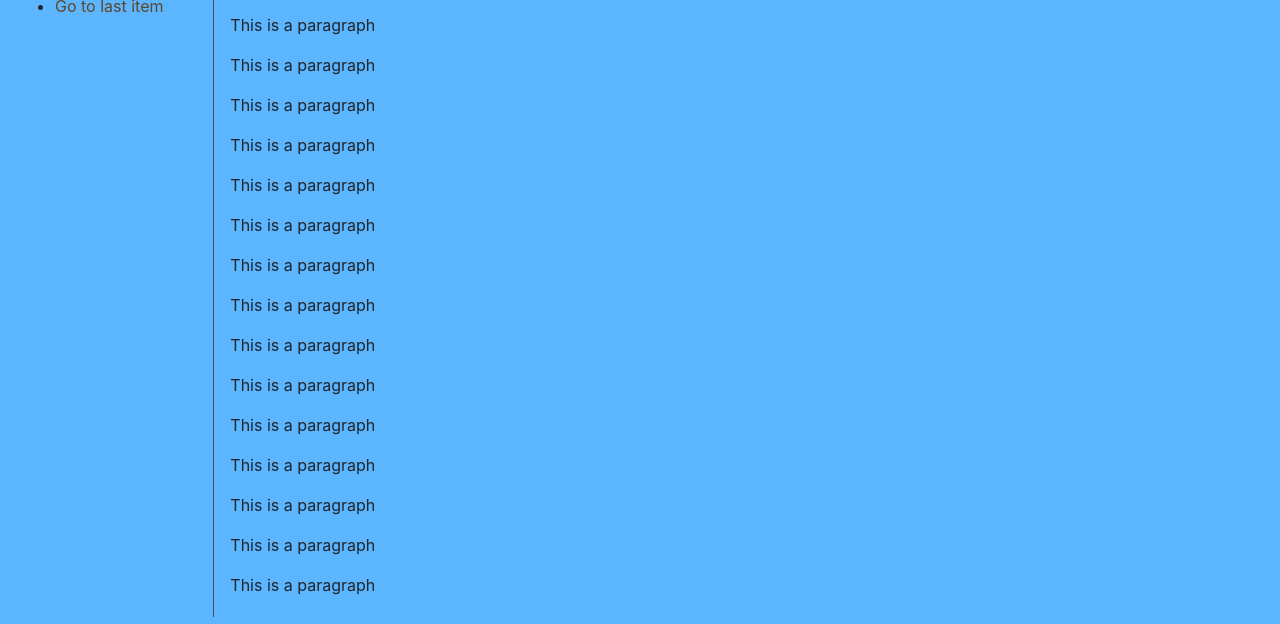
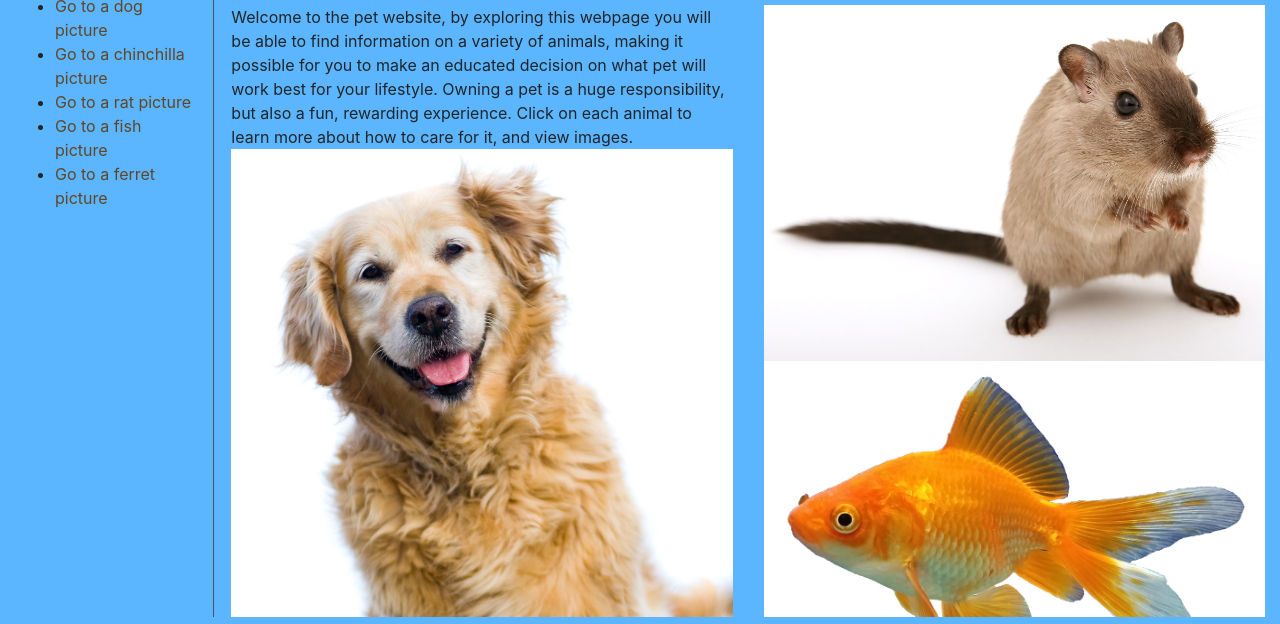
Before and after one commit to Tman1677/PetWebsite, a website: page index.html in a window 1280 px wide. Shown: the part 176-800 px from the top of the page. Drawn offline with Linux system fonts and the light colour scheme.

Commit message:
Main pages done

```diff
--- a/index.html
+++ b/index.html
@@ -37,52 +37,46 @@
           </h4>
           <ul>
             <li>
-              <a href="#one">Go to item one</a>
+              <a href="#text">Go to main text</a>
             </li>
             <li>
-              <a href="#last">Go to last item</a>
+              <a href="#dog1">Go to a dog picture</a>
+            </li>
+            <li>
+              <a href="#chinchilla1">Go to a chinchilla picture</a>
+            </li>
+            <li>
+              <a href="#rat1">Go to a rat picture</a>
+            </li>
+            <li>
+              <a href="#fish1">Go to a fish picture</a>
+            </li>
+            <li>
+              <a href="#ferret1">Go to a ferret picture</a>
             </li>
           </ul>
         </div>
-        <div id = "main" class="col-12 col-md-9 col-xl-10 py-3  pl-md-3 border-left main">
-          <p id="one">This is paragraph one</p>
-          <p>This is a paragraph</p>
-          <p>This is a paragraph</p>
-          <p>This is a paragraph</p>
-          <p>This is a paragraph</p>
-          <p>This is a paragraph</p>
-          <p>This is a paragraph</p>
-          <p>This is a paragraph</p>
-          <p>This is a paragraph</p>
-          <p>This is a paragraph</p>
-          <p>This is a paragraph</p>
-          <p>This is a paragraph</p>
-          <p>This is a paragraph</p>
-          <p>This is a paragraph</p>
-          <p>This is a paragraph</p>
-          <p>This is a paragraph</p>
-          <p>This is a paragraph</p>
-          <p>This is a paragraph</p>
-          <p>This is a paragraph</p>
-          <p>This is a paragraph</p>
-          <p>This is a paragraph</p>
-          <p>This is a paragraph</p>
-          <p>This is a paragraph</p>
-          <p>This is a paragraph</p>
-          <p>This is a paragraph</p>
-          <p>This is a paragraph</p>
-          <p>This is a paragraph</p>
-          <p>This is a paragraph</p>
-          <p>This is a paragraph</p>
-          <p>This is a paragraph</p>
-          <p>This is a paragraph</p>
-          <p>This is a paragraph</p>
-          <p>This is a paragraph</p>
-          <p>This is a paragraph</p>
-          <p>This is a paragraph</p>
-          <p>This is a paragraph</p>
-          <p>This is a paragraph</p>
-          <p id="last">This the last paragraph</p>
+        <div id="main" class="col-12 col-md-9 col-xl-10 py-3  pl-md-3 border-left main">
+          <h1 id="text" style="text-indent: 50px;">Welcome to our Pet Website</h1>
+          <div class="row">
+            <div id = "main" class="col-12 col-xl-6 py-3  pl-md-3">
+              <div>
+                Welcome to the pet website, by exploring this webpage you will be able to find information on a variety of animals, making it possible for you to make an educated decision on what pet will work best for your lifestyle.
+                Owning a pet is a huge responsibility, but also a fun, rewarding experience.
+                Click on each animal to learn more about how to care for it, and view images.
+
+              </div>
+                <img src="images/homeImages/HappyDog.jpg" alt="" id="dog1" class="img-fluid">
+                <img src="images/homeImages/3D_Chinchilla2.jpg" alt="" id="chinchilla1" class="img-fluid">
+            </div>
+
+
+            <div class="col-12 col-xl-6 py-3  pl-md-3">
+          <img src="images/homeImages/How-To-Get-Rid-Of-Rats.jpg" alt="" id="rat1" class="img-fluid">
+          <img src="images/homeImages/not-finished.png" alt="" id="fish1" class="img-fluid">
+          <img src="images/homeImages/waardenburg-syndrome-in-ferrets-5371fce614cc9.jpg" id="ferret1" alt="" class="img-fluid">
+            </div>
+          </div>
         </div>
       </div>
     </div>
```
Also changed, not shown: chinchilla.html (+4 -4 lines), dog.html (+4 -4 lines), ferret.html (+4 -4 lines), fish.html (+4 -4 lines), gerbil.html (+4 -4 lines), images/homeImages/3D_Chinchilla2.jpg, 1 other file.
